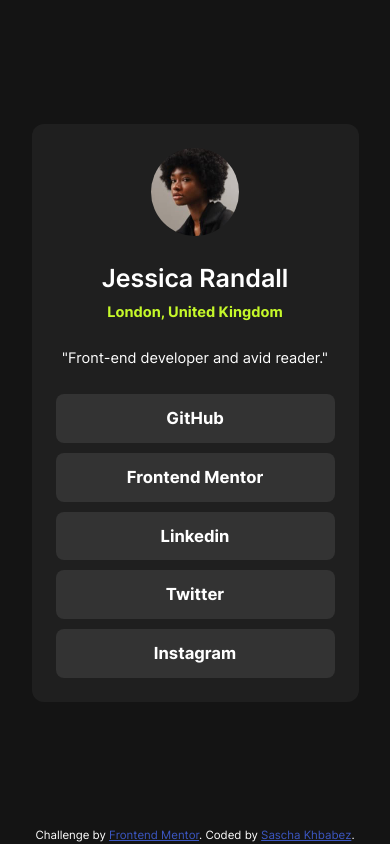
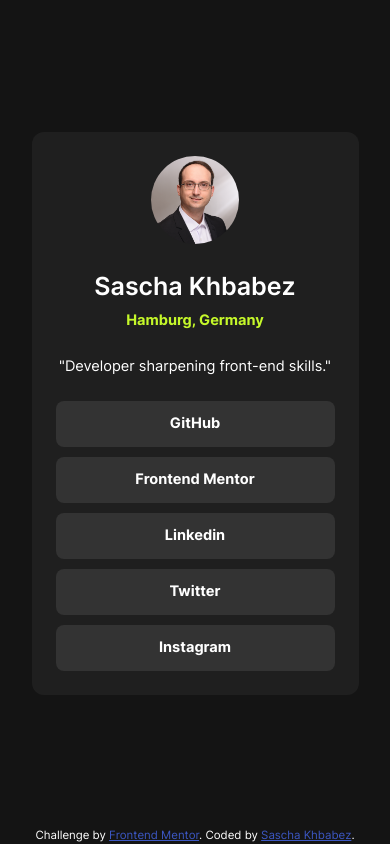
Before and after one commit to skhbabez/social-links-profile-main, a plain HTML site: page index.html in a window 390 px wide. Drawn offline with Linux system fonts and the light colour scheme.

Commit message:
Personalized card and added mediaquery for desktop/tablet

```diff
--- a/index.html
+++ b/index.html
@@ -15,16 +15,28 @@
   <body>
     <main>
       <article class="card">
-        <img class="avatar" src="assets/images/avatar-jessica.jpeg" />
+        <img
+          class="avatar"
+          src="assets/images/avatar-sascha.jpg"
+          alt="Profile Picture"
+        />
         <div class="profile">
-          <p class="name">Jessica Randall</p>
-          <p class="location">London, United Kingdom</p>
+          <p class="name">Sascha Khbabez</p>
+          <p class="location">Hamburg, Germany</p>
         </div>
-        <p class="bio">"Front-end developer and avid reader."</p>
+        <p class="bio">"Developer sharpening front-end skills."</p>
         <ul class="linklist">
-          <li><a href="#">GitHub</a></li>
-          <li><a href="#">Frontend Mentor</a></li>
-          <li><a href="#">Linkedin</a></li>
+          <li><a href="https://github.com/skhbabez">GitHub</a></li>
+          <li>
+            <a href="https://www.frontendmentor.io/profile/skhbabez"
+              >Frontend Mentor</a
+            >
+          </li>
+          <li>
+            <a href="www.linkedin.com/in/sascha-sin-abidin-khbabez-0182a32b3"
+              >Linkedin</a
+            >
+          </li>
           <li><a href="#">Twitter</a></li>
           <li><a href="#">Instagram</a></li>
         </ul>
--- a/styles.css
+++ b/styles.css
@@ -65,8 +65,9 @@
   background-color: var(--grey800);
   padding: 24px;
   border-radius: 12px;
-  min-width: 327px;
+  width: 327px;
   gap: 24px;
+  transition: all 0.5s ease-in-out;
 }
 
 .avatar {
@@ -116,9 +117,17 @@
   color: inherit;
   text-align: center;
   font-weight: 700;
+  font-size: 1.4rem;
 }
 
 .linklist li a:hover {
   background-color: var(--green);
   color: var(--grey700);
 }
+
+@media (min-width: 768px) {
+  .card {
+    padding: 40px;
+    width: 384px;
+  }
+}
```
Also changed, not shown: assets/images/avatar-sascha.jpg (added).
